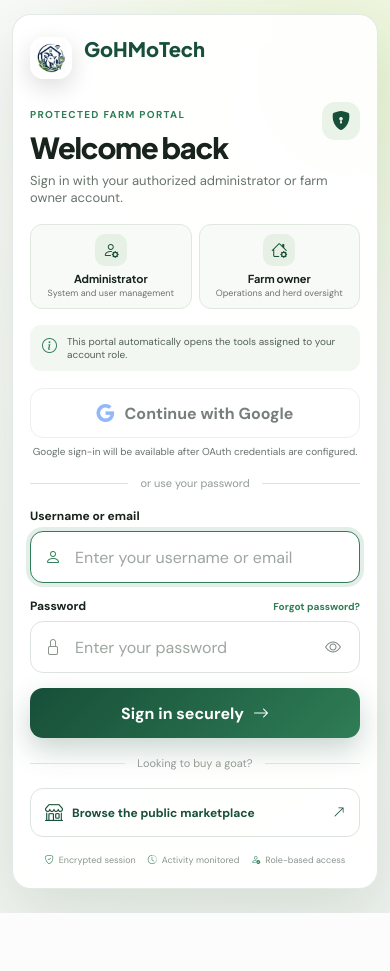
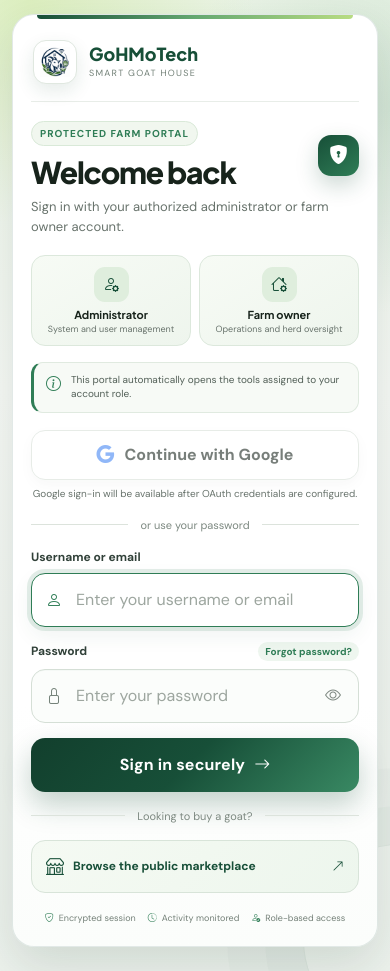
Before and after one commit to chongggg/GOHMOTECH-SYSTEM, a Django app: template templates/registration/login.html in a window 390 px wide. Before the commit the page ends 913 px from the top, so only its background shows below. Run offline with Django 5.2, Linux system fonts and the light colour scheme; the template is opened without the code that fills it, so the values that code supplies are empty.

Commit message:
Enhance mobile farm portal login

```diff
--- a/templates/registration/login.html
+++ b/templates/registration/login.html
@@ -39,6 +39,55 @@
         @media(max-width:980px){.login-page{grid-template-columns:1fr;min-height:100vh;min-height:100dvh}.login-story{display:none}.login-side{min-height:100vh;min-height:100dvh;padding:34px 22px}.login-side:before{inset:14px}.mobile-brand{display:flex}.login-card{max-width:500px}.login-card h2{font-size:34px}}
         @media(max-width:520px){.login-side{align-items:flex-start;padding:max(14px,env(safe-area-inset-top)) max(12px,env(safe-area-inset-right)) max(24px,env(safe-area-inset-bottom)) max(12px,env(safe-area-inset-left))}.login-side:before{display:none}.login-card{width:100%;padding:22px 17px;border-radius:19px}.mobile-brand{max-width:100%;margin-bottom:23px}.brand>span:last-child{min-width:0}.brand-logo{width:42px;height:42px}.login-card h2{font-size:29px}.login-subtitle{margin-bottom:18px}.role-access{grid-template-columns:repeat(2,minmax(0,1fr));gap:7px;margin-bottom:16px}.role-card{grid-template-columns:1fr;justify-items:center;gap:6px;padding:9px 6px;text-align:center}.role-card>i{width:32px;height:32px}.role-note{margin-bottom:17px}.login-alert{overflow-wrap:anywhere}.login-form{gap:15px}.form-field{min-width:0}.form-field label{flex-wrap:wrap;gap:5px 12px}.input-shell{min-width:0}.form-input{font-size:16px}.google-auth-button,.submit-button{height:auto;min-height:50px;padding:10px 13px}.marketplace-link{gap:10px;font-size:12px}.marketplace-link span{min-width:0;overflow-wrap:anywhere}.portal-footer{gap:8px 12px;margin-top:17px}.secure-mark{width:38px;height:38px}}
         @media(max-width:360px){.login-card{padding:20px 14px}.mobile-brand{margin-bottom:20px}.login-heading{gap:11px}.login-card h2{font-size:27px}.secure-mark{width:36px;height:36px}.role-card strong{font-size:10px}.role-card small{font-size:8px}.marketplace-link{align-items:flex-start;padding-inline:12px}.portal-footer{font-size:8px}}
+        @media(max-width:980px){
+            .login-side{isolation:isolate;background:radial-gradient(circle at 12% 2%,rgba(207,233,157,.58),transparent 19rem),radial-gradient(circle at 96% 18%,rgba(47,125,86,.17),transparent 20rem),linear-gradient(155deg,#f3f8ef 0%,#f8faf7 48%,#e8f0e9 100%)}
+            .login-side:after{content:"";position:absolute;z-index:0;width:260px;height:260px;right:-120px;bottom:-100px;border:1px solid rgba(23,79,56,.08);border-radius:50%;box-shadow:0 0 0 55px rgba(23,79,56,.025),0 0 0 110px rgba(23,79,56,.018);pointer-events:none}
+            .login-side:before{z-index:0}
+            .login-card{z-index:1;border-color:rgba(23,79,56,.13);background:rgba(255,255,255,.97);box-shadow:0 25px 70px rgba(23,55,37,.15)}
+            .mobile-brand small{color:var(--muted)}
+        }
+        @media(max-width:520px){
+            .login-side{background:radial-gradient(circle at 8% 0%,rgba(207,233,157,.55),transparent 14rem),radial-gradient(circle at 100% 11%,rgba(47,125,86,.14),transparent 13rem),linear-gradient(180deg,#edf6e9 0%,#f8faf7 40%,#edf2ed 100%)}
+            .login-side:after{width:190px;height:190px;right:-105px;bottom:-65px;box-shadow:0 0 0 38px rgba(23,79,56,.025),0 0 0 76px rgba(23,79,56,.018)}
+            .login-card{padding:24px 18px 22px;border:1px solid rgba(23,79,56,.12);border-radius:22px;background:linear-gradient(180deg,#fff 0%,#fff 74%,#fbfdfb 100%);box-shadow:0 18px 48px rgba(23,55,37,.14)}
+            .login-card:before{content:"";position:absolute;top:0;left:24px;right:24px;height:4px;border-radius:0 0 99px 99px;background:linear-gradient(90deg,var(--forest),#65a871,#b8dc83)}
+            .mobile-brand{width:100%;padding:1px 2px 17px;margin-bottom:19px;border-bottom:1px solid #e8ede8}
+            .mobile-brand .brand-logo{width:44px;height:44px;border:1px solid #e0e8e0;border-radius:13px;background:#fff;box-shadow:0 7px 18px rgba(23,79,56,.11)}
+            .mobile-brand strong{font-size:18px}
+            .mobile-brand small{margin-top:4px;color:#728077;font-size:9px}
+            .login-heading{align-items:center}
+            .login-kicker{display:inline-flex;align-items:center;padding:5px 8px;border:1px solid #d9e9d8;border-radius:99px;background:#f1f7ef;letter-spacing:.1em}
+            .login-card h2{margin:9px 0 0;font-size:30px}
+            .login-subtitle{margin-top:7px;line-height:1.55}
+            .secure-mark{width:41px;height:41px;border-radius:13px;background:linear-gradient(145deg,var(--forest),var(--leaf));color:#fff;box-shadow:0 9px 22px rgba(23,79,56,.22)}
+            .role-access{gap:8px}
+            .role-card{min-width:0;padding:11px 7px 10px;border-color:#dce8dc;border-radius:14px;background:linear-gradient(150deg,#f7fbf5,#eef5ed)}
+            .role-card>i{width:35px;height:35px;border-radius:11px;background:#dfeedd;font-size:16px}
+            .role-card strong{font-size:11px}
+            .role-card small{line-height:1.35}
+            .role-note{border:1px solid #e0eae0;border-left:3px solid var(--leaf);border-radius:12px;background:#f7faf6;line-height:1.45}
+            .login-alert{border-radius:13px;line-height:1.45}
+            .google-auth-button{border-color:#d6dfd7;border-radius:14px;background:#fff;box-shadow:0 5px 15px rgba(23,55,37,.06)}
+            .login-divider{margin:17px 0;color:#7d8981}
+            .form-field label{margin-bottom:8px;color:#314139;font-size:12px}
+            .forgot-link{padding:3px 7px;border-radius:99px;background:#eef6ef}
+            .form-input{height:54px;border-color:#d5dfd6;border-radius:14px;background:#fbfdfb;box-shadow:inset 0 1px 0 rgba(23,79,56,.025)}
+            .form-input:focus{background:#fff;box-shadow:var(--focus),0 8px 22px rgba(23,79,56,.07)}
+            .input-icon{color:#75837a}
+            .password-toggle{right:7px;border-radius:10px}
+            .submit-button{min-height:54px;border-radius:14px;background:linear-gradient(135deg,#123f2d 0%,var(--forest) 48%,#398963 100%);box-shadow:0 13px 28px rgba(23,79,56,.25);letter-spacing:.01em}
+            .marketplace-link{min-height:53px;border-color:#d8e4d9;border-radius:14px;background:linear-gradient(135deg,#f5faf3,#edf6ed)}
+            .portal-footer{padding-top:2px;color:#748078}
+        }
+        @media(max-width:360px){
+            .login-card{padding:22px 14px 20px;border-radius:19px}
+            .login-card:before{left:19px;right:19px}
+            .mobile-brand{padding-bottom:14px;margin-bottom:17px}
+            .mobile-brand .brand-logo{width:40px;height:40px}
+            .login-card h2{font-size:27px}
+            .login-subtitle{font-size:12px}
+            .role-card{padding-inline:5px}
+        }
         @media(max-height:780px) and (min-width:981px){.login-story,.login-side{min-height:780px}.story-copy{margin:28px 0}.story-copy h1{font-size:42px}.access-preview{margin-top:20px}.login-side{padding-block:28px}}
         @media(prefers-reduced-motion:reduce){*{scroll-behavior:auto!important;animation:none!important;transition:none!important}}
     </style>
```
